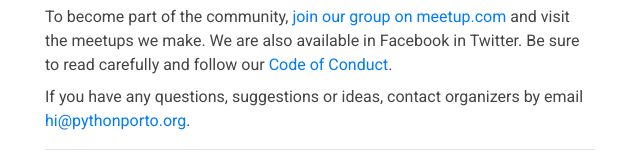
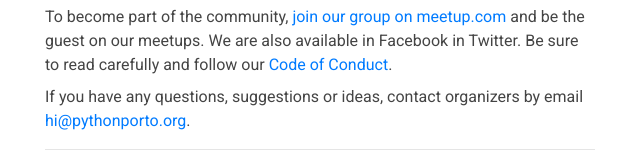
Before and after one commit to pyporto/pyporto.github.io, a plain HTML site: page index.html in a window 1280 px wide. Shown: the part 439-602 px from the top of the page, 225-865 px from the left. Drawn offline with nearby package versions, Linux system fonts and the light colour scheme.

```diff
--- a/index.html
+++ b/index.html
@@ -88,7 +88,7 @@
               </p>
               <p class="text-h4 text-left">
                 To become part of the community, <a href="https://meetup.com/pyporto/">join our group on meetup.com</a>
-                and visit the meetups we make. We are also available in Facebook in Twitter.
+                and be the guest on our meetups. We are also available in Facebook in Twitter.
                 Be sure to read carefully and follow our
                 <a href="https://www.meetup.com/pyporto/pages/28614194/Code_of_Conduct/">Code of Conduct</a>.
               </p>
```
Also changed, not shown: meetups/12/feedback/index.html (added, +1 -0 lines).
